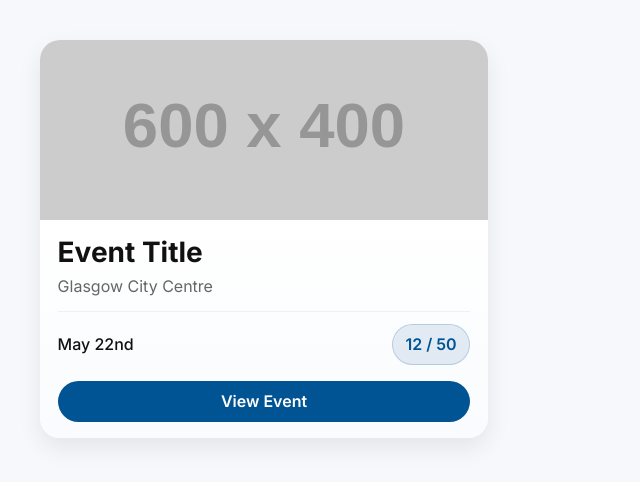
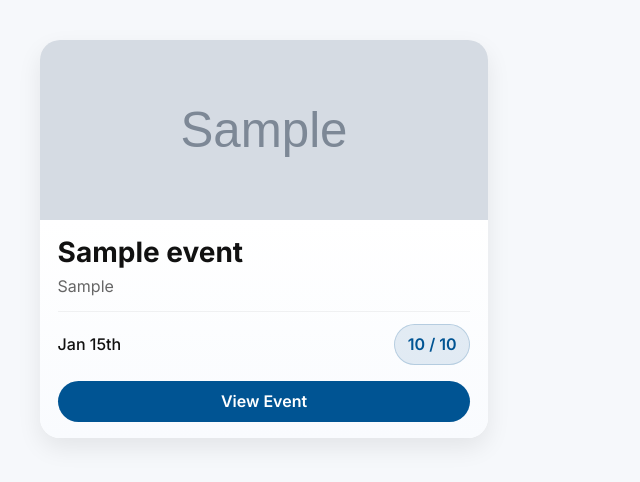
Before and after one commit to uknijay/bookr, a Django app: template main/templates/main/components/event_card.html in a window 1280 px wide. Shown: the top 482 px of the page, without its empty margins (0-640 px from the left). Run offline with Django 3.2, Linux system fonts and the light colour scheme; the template is opened without the code that fills it: values that come from a table or form of the project are taken from there, others are empty; tables that the repository leaves empty hold one stand-in row (values such as "Sample post"); grey boxes marked "Sample" are stand-in pictures; grey boxes labelled with a size stand in for pictures from a placeholder-image service; some libraries are stand-ins or nearby versions.

Commit message:
django implemented into card

```diff
--- a/main/templates/main/components/event_card.html
+++ b/main/templates/main/components/event_card.html
@@ -96,25 +96,24 @@
     }
   </style>
 </head>
-<body>
-
 <div class="card event-card">
+  {% if event.photos.first %}
+    <img src="{{ event.photos.first.image.url }}" class="card-img-top" alt="{{ event.title }}">
+  {% else %}
     <img src="https://placehold.co/600x400" class="card-img-top" alt="Event image">
+  {% endif %}
 
   <div class="card-body">
-      <h3 class="card-title">Event Title</h3>
-      <p class="location-text">Glasgow City Centre</p>
+    <h3 class="card-title">{{ event.title }}</h3>
+    <p class="location-text">{{ event.venue }}</p>
 
     <hr class="card-divider">
 
     <div class="d-flex justify-content-between align-items-center mb-3">
-        <p class="date-text">May 22nd</p>
-        <span class="capacity-badge">12 / 50</span>
+      <p class="date-text">{{ event.date|date:"M jS" }}</p>
+      <span class="capacity-badge">{{ event.currentCapacity }} / {{ event.maxCapacity }}</span>
     </div>
 
-      <a href="#" class="btn btn-view w-100">View Event</a>
+    <a href="{% url 'event_detail' event.id %}" class="btn btn-view w-100">View Event</a>
   </div>
 </div>
-
-</body>
-</html>
```
Lines whose indentation alone changed are shown as unchanged.
